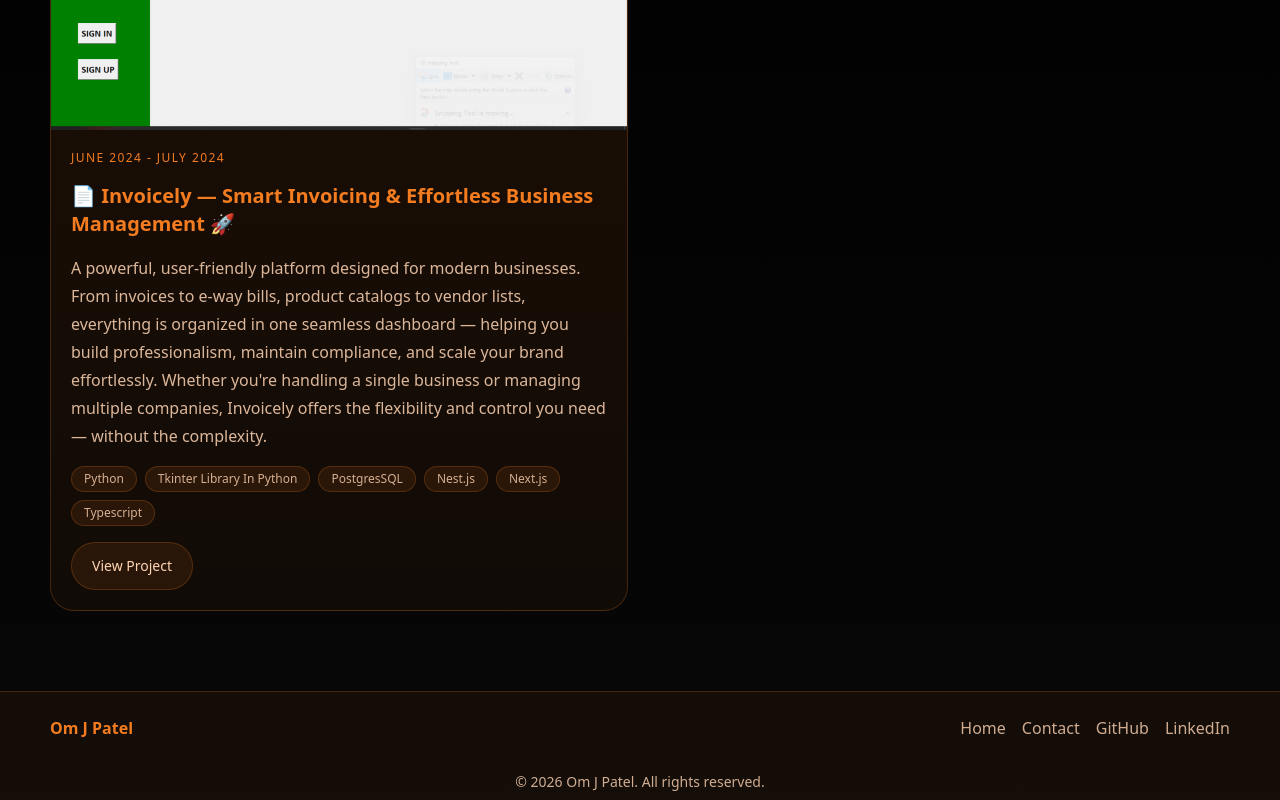
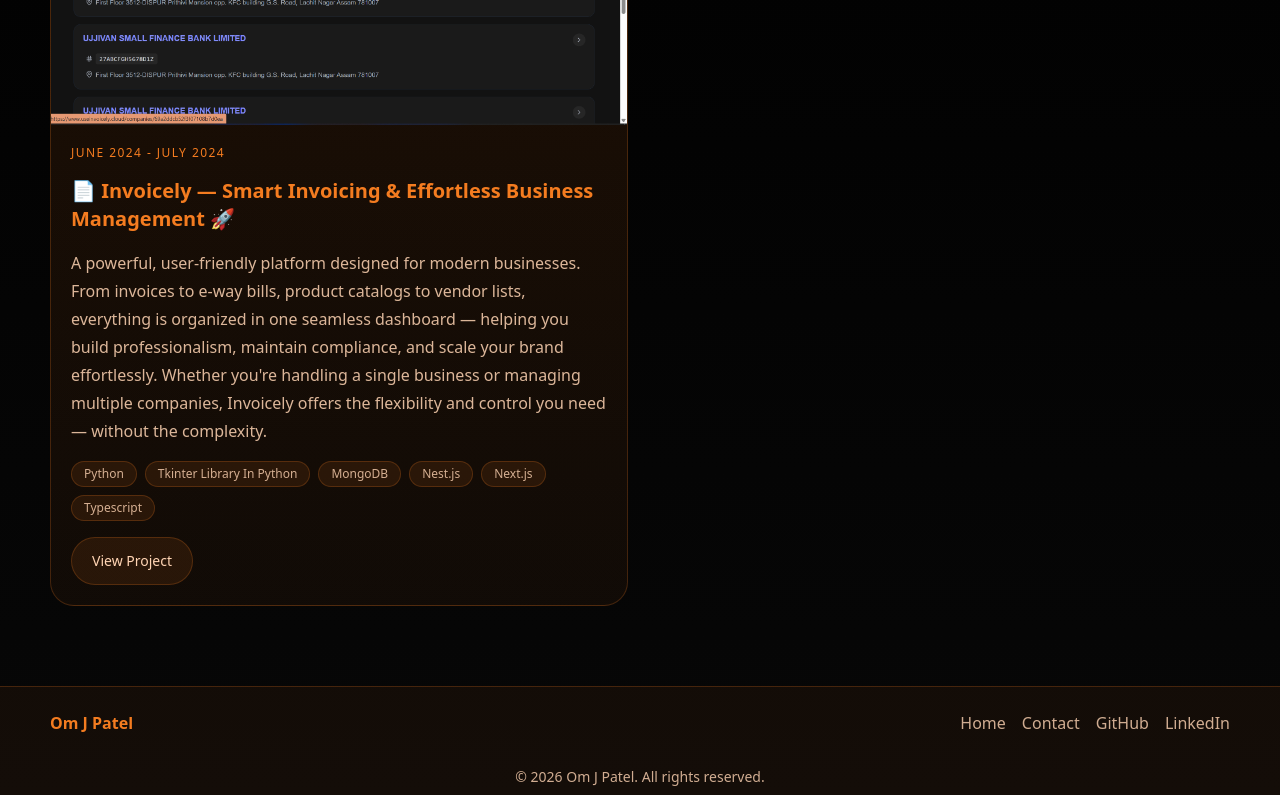
Before and after one commit to omjpatel586/Portfolio, a Next.js app: page /self-projects in a window 1280 px wide. Shown: the part 1274-2074 px from the top of the page. Built offline with nearby package versions, Linux system fonts and the light colour scheme.

Commit message:
fix(projects): update project URL and tech stack; add new project image

```diff
--- a/data/projects.ts
+++ b/data/projects.ts
@@ -37,9 +37,9 @@
       `A powerful, user-friendly platform designed for modern businesses. From invoices to e-way bills, product catalogs to vendor lists, everything is organized in one seamless dashboard — helping you build professionalism, maintain compliance, and scale your brand effortlessly.
 
 Whether you're handling a single business or managing multiple companies, Invoicely offers the flexibility and control you need — without the complexity.`,
-    url: 'https://drive.google.com/file/d/1nCPYO9rYtAUWb8Cdg-71UOOqhQLqCm0k/view?usp=sharing',
+    url: 'https://useinvoicely.cloud',
     photo: '/images/projects/project-3.png',
-    stack: ['Python', 'Tkinter Library In Python', 'PostgresSQL', 'Nest.js', 'Next.js', 'Typescript']
+    stack: ['Python', 'Tkinter Library In Python', 'MongoDB', 'Nest.js', 'Next.js', 'Typescript']
   },
 ];
 
```
Also changed, not shown: public/images/projects/project-3.png, public/images/projects/project-4.png (added).
